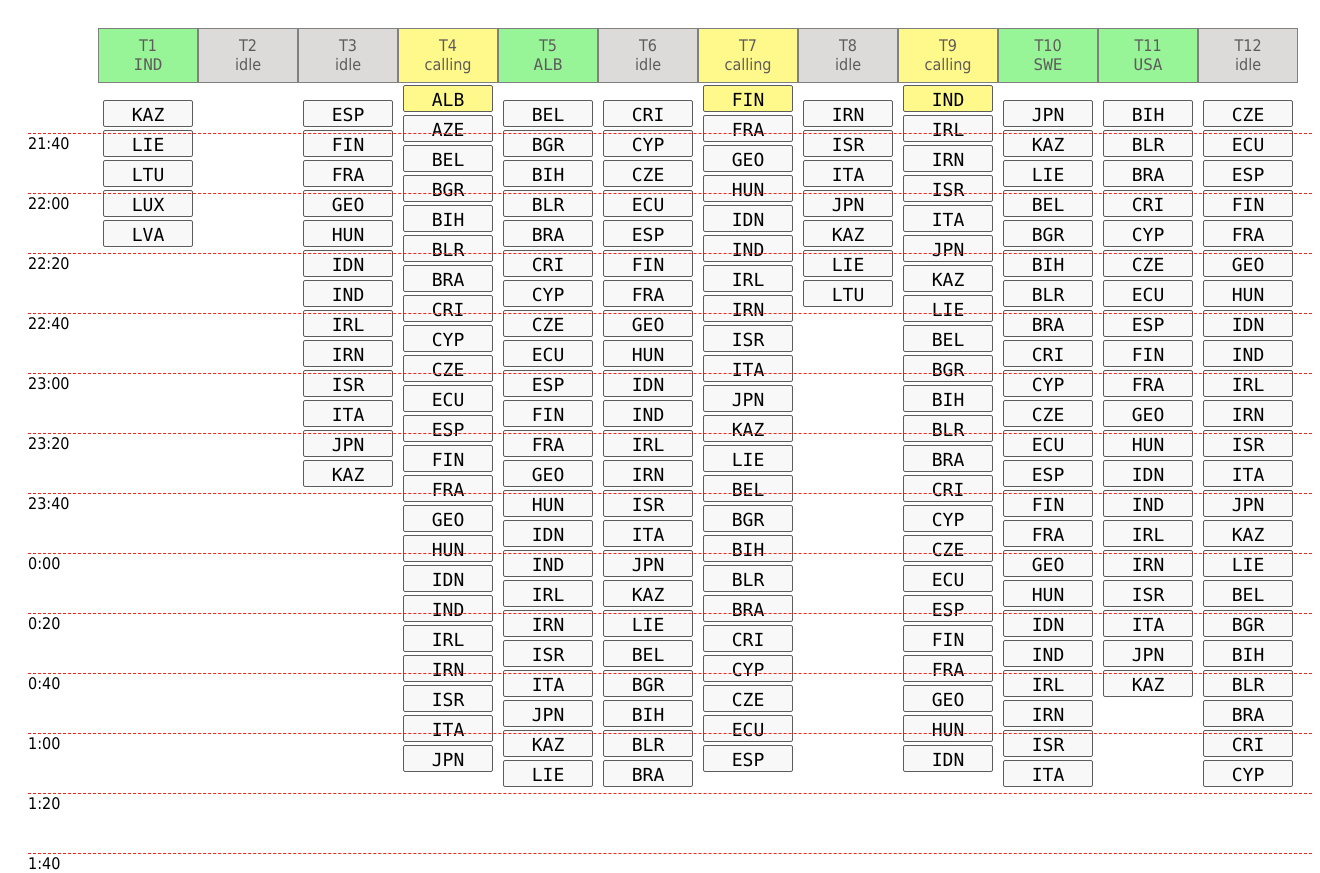
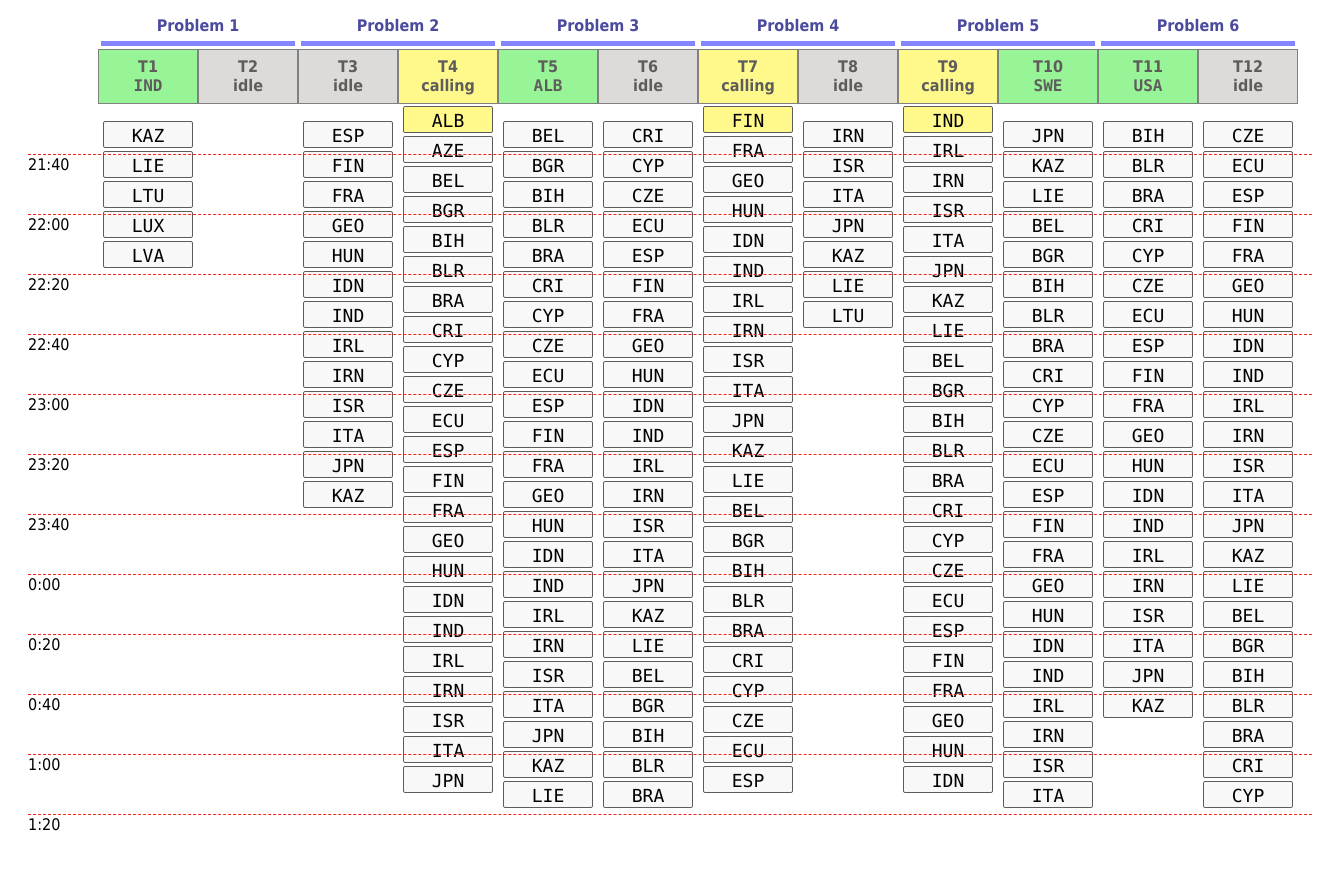
Before and after one commit to estherbod/cohmo, a Flask app: page /queues in a window 1320 px wide. After the commit the page ends 831 px from the top, so only its background shows below. Run offline with Flask 2, Linux system fonts and the light colour scheme; some libraries are stand-ins or nearby versions.

Commit message:
Added problems in queues

```diff
--- a/cohmo/static/queues.css
+++ b/cohmo/static/queues.css
@@ -1,3 +1,7 @@
+body {
+    padding-top: 5px!important;
+}
+
 #main-container {
     position: relative;
     width: -webkit-fit-content;
@@ -63,6 +67,7 @@
     color: #5F5C5C; /*#34495e;*/
     text-align: center;
     vertical-align: middle;
+    font-weight: bold;
 /*
     font-family: "Roboto Mono", Monaco, courier, monospace;
 */
@@ -73,8 +78,11 @@
     border: 1px solid gray;
 }
 
-.queue-header, .times-header {
+.queue-header {
     height: 55px;
+}
+.times-header {
+    height: 91px; /* queue-header(height) + problem-name(height) + problem-name(margin)*/
 }
 
 .queue-header-container {
@@ -110,3 +118,18 @@
     width: 101%;
     border-top: 1px dashed #F2241D;
 }
+
+.problem-name {
+    float: left;
+    text-align: center;
+    height: 30px;
+
+
+    box-sizing: border-box;
+    -moz-box-sizing: border-box;
+    -webkit-box-sizing: border-box;
+    font-weight: bold;
+    color: #4b4b9e;
+    border-bottom: 5px solid #8585ff;
+    margin: 3px;
+}
--- a/cohmo/static/queues.js
+++ b/cohmo/static/queues.js
@@ -55,15 +55,17 @@
         },
         estimated_finish_time: function() {
             let max_total_duration = 0;
-            for (table of this.tables) {
+            for (let table of this.tables) {
                 max_total_duration = Math.max(
                     max_total_duration,
                     table.queue.length * table.expected_duration);
             }
-            for (bt of BREAK_TIMES) {
-                max_total_duration += parseInt(bt[1]) - parseInt(bt[0]);
+            for (let bt of BREAK_TIMES) {
+                max_total_duration +=
+                    Math.max(parseInt(bt[1]), this.now)
+                    - Math.max(parseInt(bt[0]), this.now);
             }
-            return Math.max(this.now, START_TIME) + max_total_duration;
+            return Math.max(this.now, START_TIME) + max_total_duration + 20 * 60;
         },
         times: function() {
             if (this.now == 0) return []; // To avoid hanging on initialization.
@@ -141,6 +143,21 @@
             }
             return result;
         },
+        problems: function() {
+            this.now;
+            let problems = [];
+            // console.log(this.tables);
+            for (let table of this.tables) {
+                if (problems.length == 0 || problems[problems.length - 1].name != table.problem) {
+                    problems.push({
+                        name: table.problem,
+                        width: -6,
+                    });
+                }
+                problems[problems.length - 1].width += 100;
+            }
+            return problems;
+        },
     },
 });
 
--- a/cohmo/templates/queues.html
+++ b/cohmo/templates/queues.html
@@ -29,6 +29,7 @@
         </div>
     </div>
     <div id='queues'>
+        <div v-for='problem in problems' class='problem-name' :style='"width: " + problem.width + ";"'>Problem [[ problem.name ]]</div>
         <div v-for='table in tables' class='queue-column' :key="table.name">
             <queue-header v-bind:table='table'></queue-header>
             <div class='queue-container'>
```
